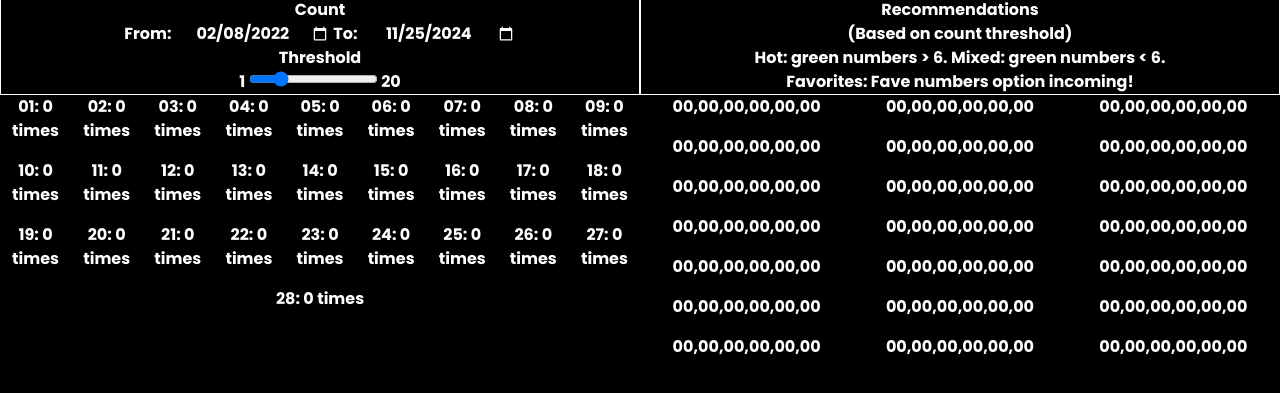
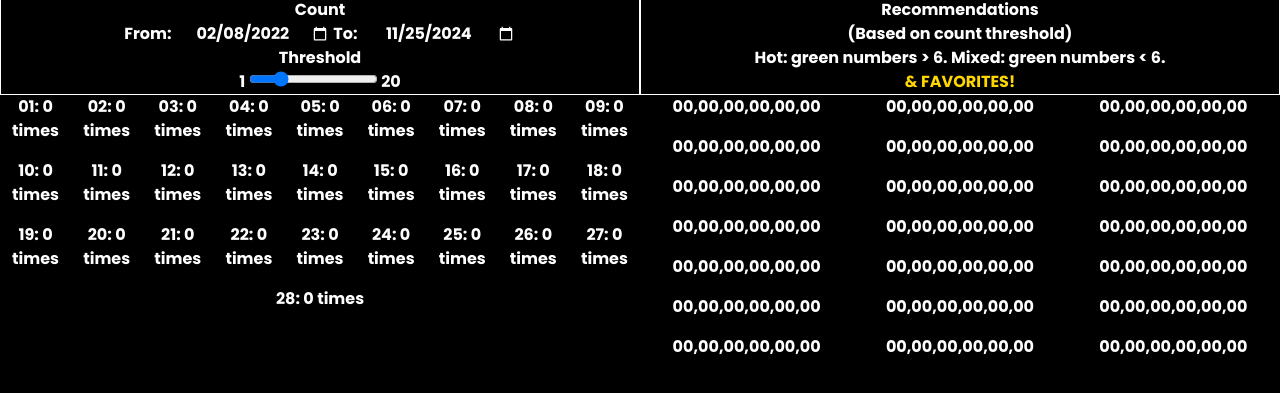
Before and after one commit to SeanPrice13/super-6-tracker, a website: page public/index.html in a window 1280 px wide. Shown: the part 59-452 px from the top of the page. Drawn offline with nearby package versions, Linux system fonts and the light colour scheme; no server answers.

Commit message:
Refactored code 2

```diff
--- a/public/index.html
+++ b/public/index.html
@@ -161,7 +161,7 @@
           <span>Hot: green numbers > 6.</span>
           <span>Mixed: green numbers < 6.</span>
           <br />
-          <span>Favorites: Fave numbers option incoming!</span>
+          <span style="color: gold;">& FAVORITES!</span>
         </div>
         <div id="recom" class="container-fluid">
           <div class="row">
```
